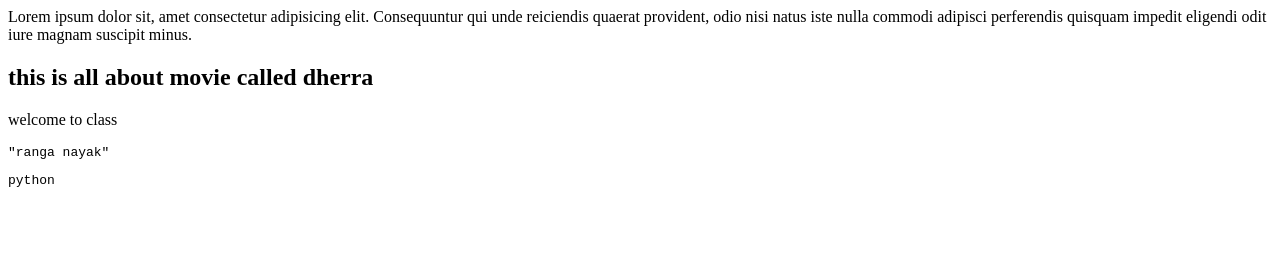
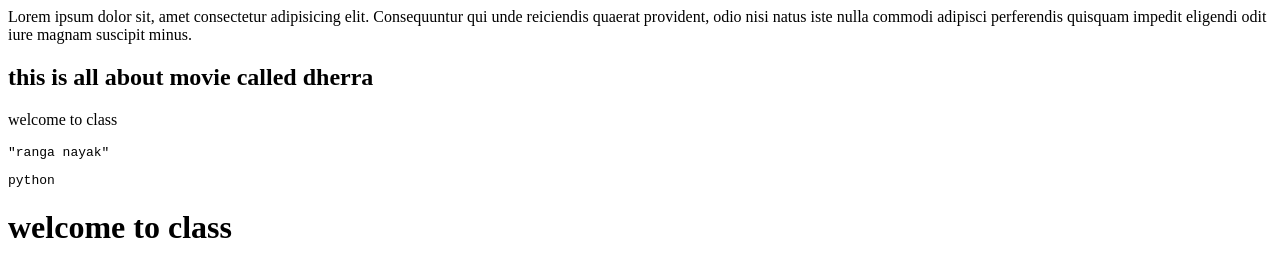
Before and after one commit to nenavathsanthosh/sample, a plain HTML site: page index.html in a window 1280 px wide. Drawn offline with Linux system fonts and the light colour scheme.

Commit message:
Updated index.html

```diff
--- a/index.html
+++ b/index.html
@@ -12,5 +12,6 @@
     <p>welcome to class</p>
     <pre>"ranga nayak"</pre>
     <pre>python</pre>
+    <h1>welcome to class </h1>
 </body>
 </html>
```
